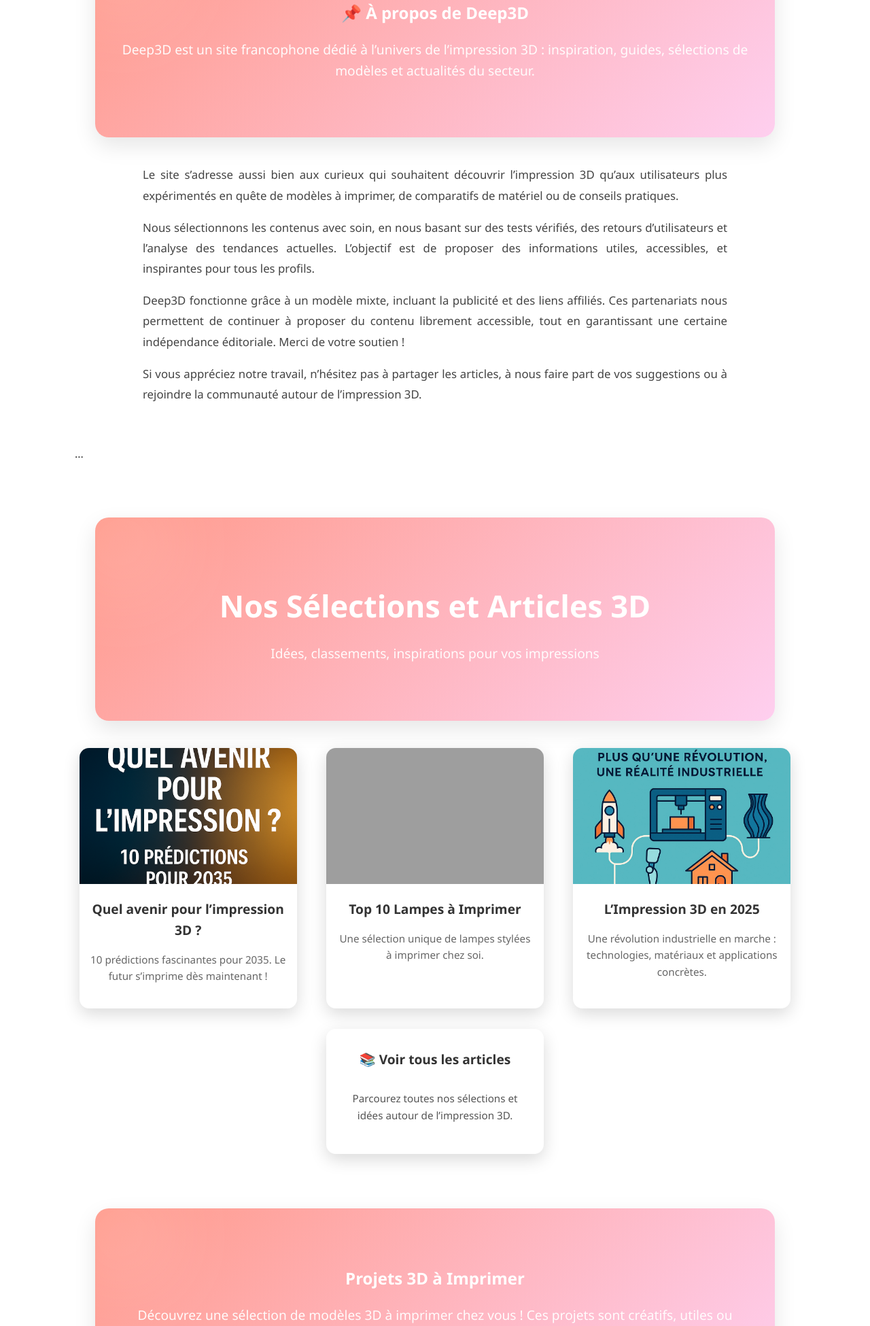
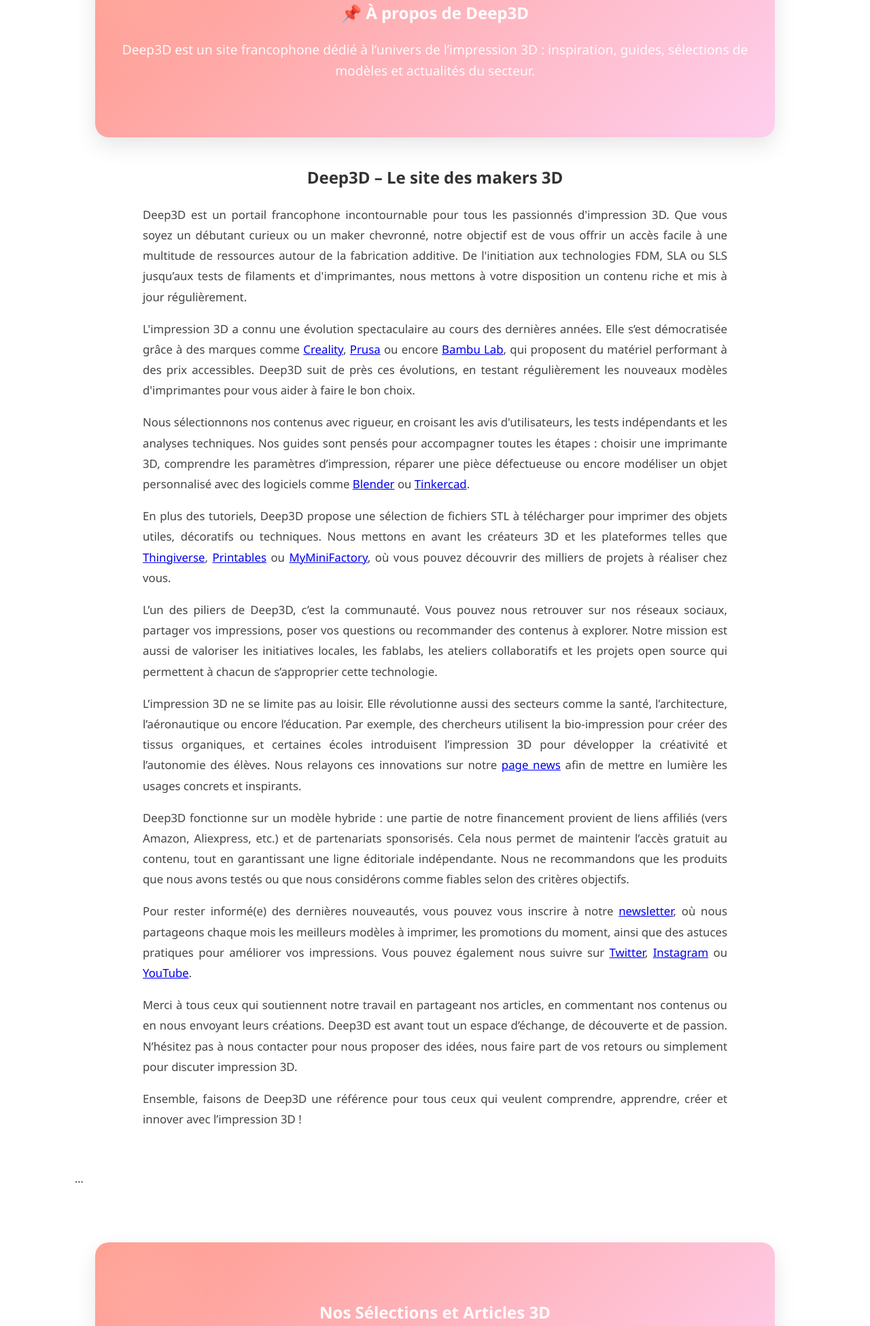
Before and after one commit to changetheworld06/deep3d, a Flask app: page / in a window 1280 px wide. Shown: the part 312-2262 px from the top of the page at 68% size. Run offline with Flask 3, Linux system fonts and the light colour scheme; grey boxes are pictures that could not be loaded.

Commit message:
Ajout du favicon, mise à jour du base.html et index.html, suppression robots.txt

```diff
--- a/app.py
+++ b/app.py
@@ -83,6 +83,10 @@ def news():
 def guide():
     return render_template('guide.html')
 
+@app.route('/favicon.ico')
+def favicon():
+    return send_from_directory('static/images', 'favicon.ico')
+
 @app.route('/robots.txt')
 def robots():
     return send_from_directory('static', 'robots.txt')
--- a/robots.txt
+++ /dev/null
@@ -1,5 +0,0 @@
-User-agent: *
-Disallow: /admin/
-Allow: /
-
-Sitemap: https://deep3d.fr/sitemap.xml
--- a/templates/base.html
+++ b/templates/base.html
@@ -2,7 +2,7 @@
 <html lang="fr">
   <head>
     <meta charset="UTF-8">
-    <title>Deep3D – Tests & projets 3D, fichiers STL, guides & inspirations pour makers</title>
+    <title>Deep3D – Tests 3D, STL, Guides & Inspirations Makers</title>
     <meta name="description" content="Deep3D – Tests, projets et inspirations autour de l'impression 3D. Découvrez nos articles, sélections de fichiers STL, et guides pour makers.">
     <meta name="viewport" content="width=device-width, initial-scale=1.0">
     <meta name="author" content="Deep3D">
@@ -23,12 +23,15 @@
     <meta name="twitter:image" content="{{ url_for('static', filename='images/og-image.jpg') }}">
 
     <!-- Favicon et icônes -->
-    <link rel="icon" href="{{ url_for('static', filename='images/favicon.ico') }}" type="image/x-icon">
+    <link rel="icon" type="image/x-icon" href="{{ url_for('static', filename='images/favicon.ico') }}">
     <link rel="apple-touch-icon" href="{{ url_for('static', filename='images/apple-touch-icon.png') }}">
     <link rel="manifest" href="{{ url_for('static', filename='manifest.json') }}"> <!-- Pour PWA éventuelle -->
 
+    <!-- Favicon pour navigateur moderne -->
+<link rel="shortcut icon" href="{{ url_for('static', filename='images/favicon.ico') }}">
+
     <!-- Canonical URL -->
-    <link rel="canonical" href="https://www.deep3d.fr/"> <!-- Remplace par ton URL exacte -->
+    <link rel="canonical" href="https://deep3d.fr/"> <!-- Remplace par ton URL exacte -->
 
     <!-- Feuille de style -->
     <link rel="stylesheet" href="{{ url_for('static', filename='css/style.css') }}">
--- a/templates/index.html
+++ b/templates/index.html
@@ -88,18 +88,47 @@
       </p>
     </div>
 
+    <h1 style="text-align: center;">Deep3D – Le site des makers 3D</h1>
+
     <div style="max-width: 900px; margin: auto; font-size: 1.05rem; color: #444; line-height: 1.8; text-align: justify; padding: 0 20px;">
       <p>
-        Le site s’adresse aussi bien aux curieux qui souhaitent découvrir l’impression 3D qu’aux utilisateurs plus expérimentés en quête de modèles à imprimer, de comparatifs de matériel ou de conseils pratiques.
+        Deep3D est un portail francophone incontournable pour tous les passionnés d'impression 3D. Que vous soyez un débutant curieux ou un maker chevronné, notre objectif est de vous offrir un accès facile à une multitude de ressources autour de la fabrication additive. De l'initiation aux technologies FDM, SLA ou SLS jusqu’aux tests de filaments et d'imprimantes, nous mettons à votre disposition un contenu riche et mis à jour régulièrement.
       </p>
+
       <p>
-        Nous sélectionnons les contenus avec soin, en nous basant sur des tests vérifiés, des retours d’utilisateurs et l’analyse des tendances actuelles. L’objectif est de proposer des informations utiles, accessibles, et inspirantes pour tous les profils.
+        L'impression 3D a connu une évolution spectaculaire au cours des dernières années. Elle s’est démocratisée grâce à des marques comme <a href="https://www.creality.com" target="_blank" rel="noopener">Creality</a>, <a href="https://www.prusa3d.com" target="_blank" rel="noopener">Prusa</a> ou encore <a href="https://www.bambulab.com" target="_blank" rel="noopener">Bambu Lab</a>, qui proposent du matériel performant à des prix accessibles. Deep3D suit de près ces évolutions, en testant régulièrement les nouveaux modèles d'imprimantes pour vous aider à faire le bon choix.
       </p>
+
       <p>
-        Deep3D fonctionne grâce à un modèle mixte, incluant la publicité et des liens affiliés. Ces partenariats nous permettent de continuer à proposer du contenu librement accessible, tout en garantissant une certaine indépendance éditoriale. Merci de votre soutien !
+        Nous sélectionnons nos contenus avec rigueur, en croisant les avis d'utilisateurs, les tests indépendants et les analyses techniques. Nos guides sont pensés pour accompagner toutes les étapes : choisir une imprimante 3D, comprendre les paramètres d’impression, réparer une pièce défectueuse ou encore modéliser un objet personnalisé avec des logiciels comme <a href="https://www.blender.org" target="_blank" rel="noopener">Blender</a> ou <a href="https://www.tinkercad.com" target="_blank" rel="noopener">Tinkercad</a>.
       </p>
+
       <p>
-        Si vous appréciez notre travail, n’hésitez pas à partager les articles, à nous faire part de vos suggestions ou à rejoindre la communauté autour de l’impression 3D.
+        En plus des tutoriels, Deep3D propose une sélection de fichiers STL à télécharger pour imprimer des objets utiles, décoratifs ou techniques. Nous mettons en avant les créateurs 3D et les plateformes telles que <a href="https://www.thingiverse.com" target="_blank" rel="noopener">Thingiverse</a>, <a href="https://www.printables.com" target="_blank" rel="noopener">Printables</a> ou <a href="https://www.myminifactory.com" target="_blank" rel="noopener">MyMiniFactory</a>, où vous pouvez découvrir des milliers de projets à réaliser chez vous.
+      </p>
+
+      <p>
+        L’un des piliers de Deep3D, c’est la communauté. Vous pouvez nous retrouver sur nos réseaux sociaux, partager vos impressions, poser vos questions ou recommander des contenus à explorer. Notre mission est aussi de valoriser les initiatives locales, les fablabs, les ateliers collaboratifs et les projets open source qui permettent à chacun de s’approprier cette technologie.
+      </p>
+
+      <p>
+        L’impression 3D ne se limite pas au loisir. Elle révolutionne aussi des secteurs comme la santé, l’architecture, l’aéronautique ou encore l’éducation. Par exemple, des chercheurs utilisent la bio-impression pour créer des tissus organiques, et certaines écoles introduisent l’impression 3D pour développer la créativité et l’autonomie des élèves. Nous relayons ces innovations sur notre <a href="/news">page news</a> afin de mettre en lumière les usages concrets et inspirants.
+      </p>
+
+      <p>
+        Deep3D fonctionne sur un modèle hybride : une partie de notre financement provient de liens affiliés (vers Amazon, Aliexpress, etc.) et de partenariats sponsorisés. Cela nous permet de maintenir l’accès gratuit au contenu, tout en garantissant une ligne éditoriale indépendante. Nous ne recommandons que les produits que nous avons testés ou que nous considérons comme fiables selon des critères objectifs.
+      </p>
+
+      <p>
+        Pour rester informé(e) des dernières nouveautés, vous pouvez vous inscrire à notre <a href="/newsletter">newsletter</a>, où nous partageons chaque mois les meilleurs modèles à imprimer, les promotions du moment, ainsi que des astuces pratiques pour améliorer vos impressions. Vous pouvez également nous suivre sur <a href="https://twitter.com" target="_blank" rel="noopener">Twitter</a>, <a href="https://www.instagram.com" target="_blank" rel="noopener">Instagram</a> ou <a href="https://www.youtube.com" target="_blank" rel="noopener">YouTube</a>.
+      </p>
+
+      <p>
+        Merci à tous ceux qui soutiennent notre travail en partageant nos articles, en commentant nos contenus ou en nous envoyant leurs créations. Deep3D est avant tout un espace d’échange, de découverte et de passion. N’hésitez pas à nous contacter pour nous proposer des idées, nous faire part de vos retours ou simplement pour discuter impression 3D.
+      </p>
+
+      <p>
+        Ensemble, faisons de Deep3D une référence pour tous ceux qui veulent comprendre, apprendre, créer et innover avec l’impression 3D !
       </p>
     </div>
   </section>
@@ -112,7 +141,7 @@
 <!-- SECTION ARTICLES -->
 <div class="home-section">
   <div class="page-header">
-    <h1>Nos Sélections et Articles 3D</h1>
+    <h2>Nos Sélections et Articles 3D</h2>
     <p class="subtitle">Idées, classements, inspirations pour vos impressions</p>
   </div>
   <div class="card-grid">
@@ -241,7 +270,7 @@
 <!-- SECTION GUIDE -->
 <div class="home-section">
   <div class="page-header">
-    <h1>Guide Pratique</h1>
+    <h2>Guide Pratique</h2>
     <p class="subtitle">Tutos, réglages, conseils pour bien débuter</p>
   </div>
 
```
Also changed, not shown: static/images/favicon.ico (added), 1 other file.
